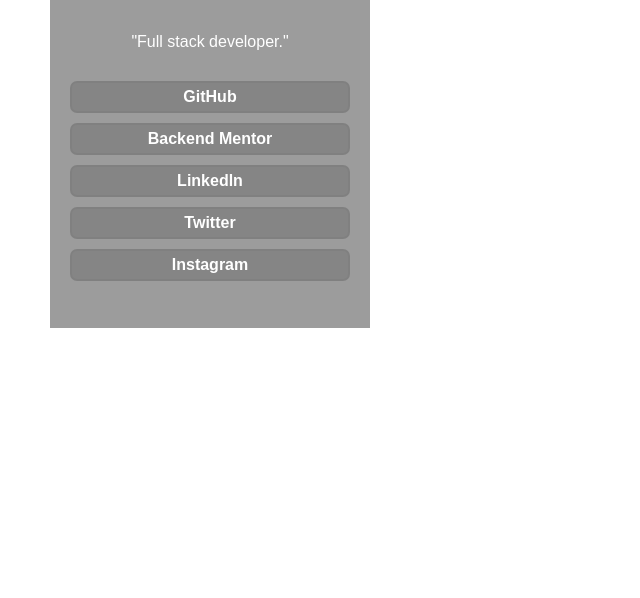
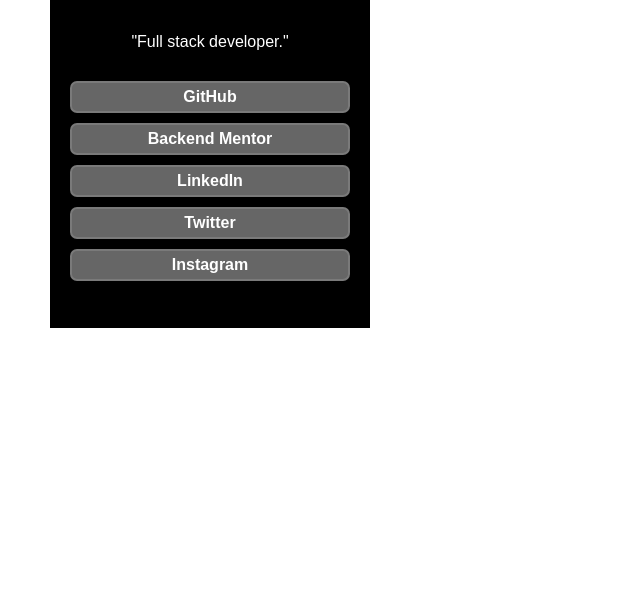
Before and after one commit to Gideonandrew05/btech2, a plain HTML site: page index.html in a window 1280 px wide. Shown: the part 202-800 px from the top of the page, without its empty margins (0-640 px from the left). Drawn offline with Linux system fonts and the light colour scheme.

Commit message:
Update style.css

```diff
--- a/style.css
+++ b/style.css
@@ -3,7 +3,7 @@
     padding: 0;
 }
 .parent{
-    background-color:rgba(0, 0, 0, 0.39);
+    background-color:black;
     width: 300px;
     height: 500px;
    text-align: center;
```
